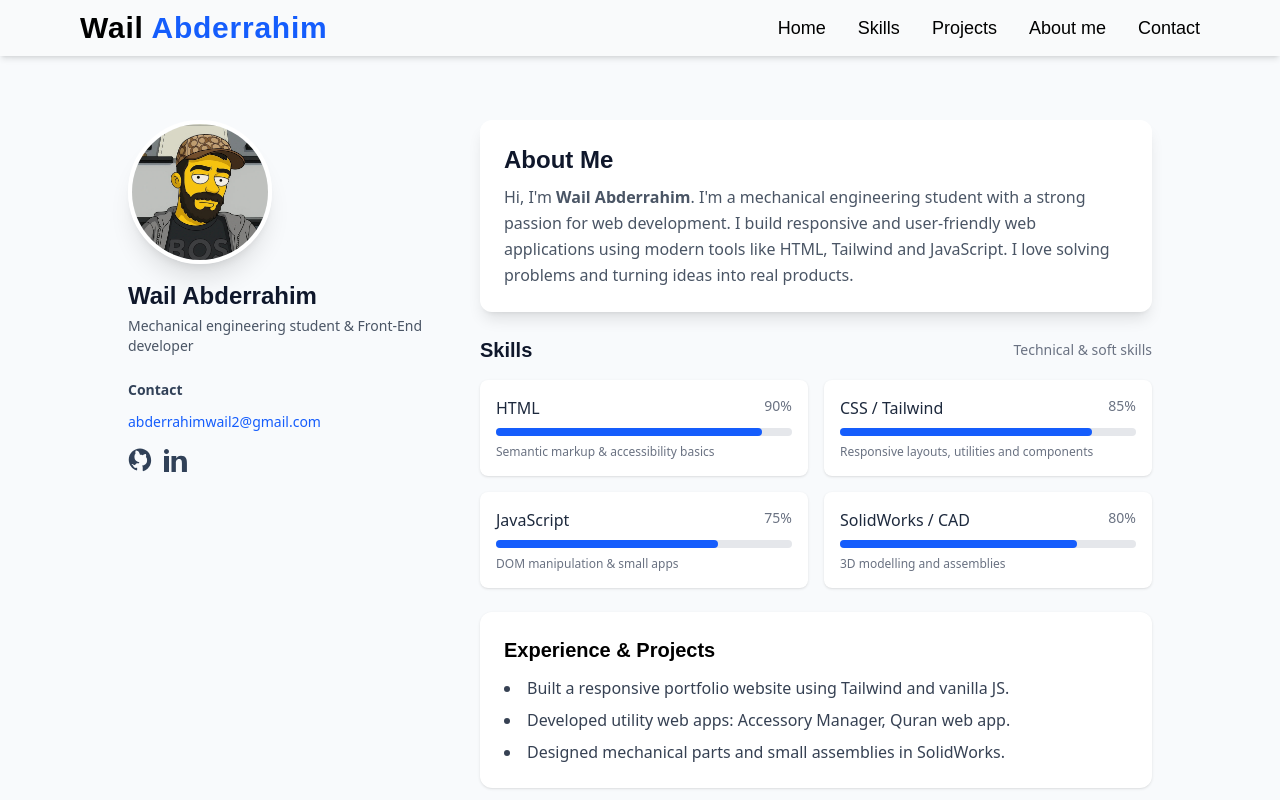
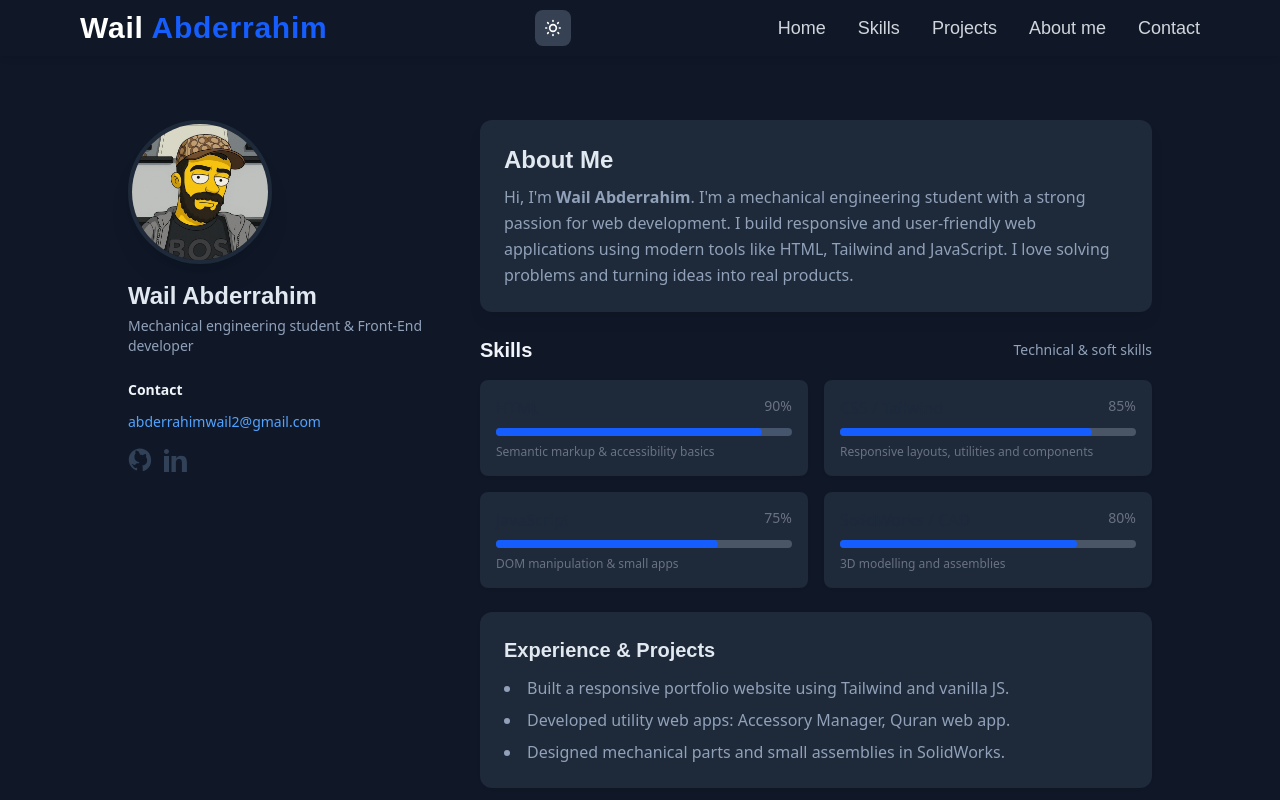
Before and after one commit to wailAbderrahim/portfolio, a plain HTML site: page about.html in a window 1280 px wide. Shown: the top 800 px of the page. Drawn offline with nearby package versions, Linux system fonts and the light colour scheme; a web font is replaced by a local one.

Commit message:
making dark mode theme

```diff
--- a/about.html
+++ b/about.html
@@ -1,5 +1,5 @@
 <!DOCTYPE html>
-<html lang="en">
+<html lang="en" class="dark">
 <head>
     <meta charset="UTF-8">
     <meta name="viewport" content="width=device-width, initial-scale=1.0">
@@ -12,26 +12,26 @@
 
     <title>Wail Abderrahim | About </title>
 </head>
-<body>
+<body class="dark:bg-gray-900">
     <!-- About Section -->
-<section id="about" class="min-h-screen bg-slate-50 py-16 px-6">
+<section id="about" class="min-h-screen bg-slate-50 py-16 px-6 dark:bg-gray-900">
   <div class="max-w-5xl mx-auto grid grid-cols-1 md:grid-cols-3 gap-8 items-start">
 
     <!-- Left: Photo + Contact -->
     <div class="md:col-span-1 flex flex-col items-center md:items-start">
-      <div class="w-36 h-36 rounded-full overflow-hidden shadow-xl border-4 border-white">
+      <div class="w-36 h-36 rounded-full overflow-hidden shadow-xl border-4 border-white dark:border-gray-800">
         <!-- ضع صورة في المسار images/wail.jpg أو بدّل المسار -->
         <img src="images/wail.jpg" alt="Wail Profile" class="w-full h-full object-cover">
       </div>
 
-      <h3 class="mt-4 text-2xl font-bold text-slate-900 font-momo">Wail Abderrahim</h3>
-      <p class="text-sm text-gray-600 mt-1">Mechanical engineering student & Front-End developer</p>
+      <h3 class="mt-4 text-2xl font-bold text-slate-900 font-momo dark:text-slate-200">Wail Abderrahim</h3>
+      <p class="text-sm text-gray-600 mt-1 dark:text-slate-400">Mechanical engineering student & Front-End developer</p>
 
       <!-- Contact / Socials -->
       <div class="mt-6 w-full">
-        <h4 class="text-sm font-semibold text-slate-700 mb-3">Contact</h4>
+        <h4 class="text-sm font-semibold text-slate-700 mb-3 dark:text-slate-100">Contact</h4>
         <div class="flex flex-col gap-2">
-          <a href="mailto:abderrahimwail2@gmail.com" class="text-sm text-blue-600 hover:underline">abderrahimwail2@gmail.com</a>
+          <a href="mailto:abderrahimwail2@gmail.com" class="text-sm text-blue-600 hover:underline dark:text-blue-400">abderrahimwail2@gmail.com</a>
           <div class="flex gap-3 mt-2">
             <!-- GitHub -->
             <a href="https://github.com/wailAbderrahim" target="_blank" class="hover:opacity-80" aria-label="GitHub">
@@ -50,9 +50,9 @@
     <!-- Right: About text + Skills -->
     <div class="md:col-span-2">
       <!-- Intro story -->
-      <div class="bg-white shadow-lg rounded-xl p-6 mb-6" data-aos="zoom-in">
-        <h2 class="text-2xl font-bold text-slate-900 mb-2 font-momo">About Me</h2>
-        <p class="text-gray-600 leading-relaxed">
+      <div class="bg-white shadow-lg rounded-xl p-6 mb-6 dark:bg-gray-800" data-aos="zoom-in">
+        <h2 class="text-2xl font-bold text-slate-900 mb-2 font-momo dark:text-slate-200">About Me</h2>
+        <p class="text-slate-600 leading-relaxed dark:text-slate-400">
           Hi, I'm <strong>Wail Abderrahim</strong>. I'm a mechanical engineering student with a strong passion for web development.
           I build responsive and user-friendly web applications using modern tools like HTML, Tailwind and JavaScript.
           I love solving problems and turning ideas into real products.
@@ -61,53 +61,53 @@
 
       <!-- Skills header -->
       <div class="flex items-center justify-between mb-4">
-        <h3 class="text-xl font-semibold text-slate-900 font-momo">Skills</h3>
-        <div class="text-sm text-gray-500">Technical & soft skills</div>
+        <h3 class="text-xl font-semibold text-slate-900 font-momo dark:text-slate-100">Skills</h3>
+        <div class="text-sm text-slate-600 dark:text-slate-400">Technical & soft skills</div>
       </div>
 
       <!-- Skills grid -->
       <div class="grid grid-cols-1 sm:grid-cols-2 gap-4">
 
         <!-- Skill item with progress -->
-        <div class="bg-white rounded-lg p-4 shadow" data-aos="fade-right">
+        <div class="bg-white rounded-lg p-4 shadow dark:bg-gray-800" data-aos="fade-right">
           <div class="flex justify-between mb-2">
             <span class="font-medium text-slate-800">HTML</span>
             <span class="text-sm text-gray-500">90%</span>
           </div>
-          <div class="w-full bg-gray-200 rounded-full h-2">
+          <div class="w-full bg-gray-200 rounded-full dark:bg-slate-600 h-2">
             <div class="bg-blue-600 h-2 rounded-full" style="width:90%"></div>
           </div>
           <p class="text-xs text-gray-500 mt-2">Semantic markup & accessibility basics</p>
         </div>
 
-        <div class="bg-white rounded-lg p-4 shadow" data-aos="fade-left">
+        <div class="bg-white rounded-lg p-4 shadow dark:bg-gray-800" data-aos="fade-left">
           <div class="flex justify-between mb-2">
             <span class="font-medium text-slate-800">CSS / Tailwind</span>
             <span class="text-sm text-gray-500">85%</span>
           </div>
-          <div class="w-full bg-gray-200 rounded-full h-2">
+          <div class="w-full bg-gray-200 rounded-full h-2 dark:bg-gray-600">
             <div class="bg-blue-600 h-2 rounded-full" style="width:85%"></div>
           </div>
           <p class="text-xs text-gray-500 mt-2">Responsive layouts, utilities and components</p>
         </div>
 
-        <div class="bg-white rounded-lg p-4 shadow" data-aos="fade-right">
+        <div class="bg-white rounded-lg p-4 shadow dark:bg-gray-800" data-aos="fade-right">
           <div class="flex justify-between mb-2">
             <span class="font-medium text-slate-800">JavaScript</span>
             <span class="text-sm text-gray-500">75%</span>
           </div>
-          <div class="w-full bg-gray-200 rounded-full h-2">
+          <div class="w-full bg-gray-200 rounded-full h-2 dark:bg-gray-600">
             <div class="bg-blue-600 h-2 rounded-full" style="width:75%"></div>
           </div>
           <p class="text-xs text-gray-500 mt-2">DOM manipulation & small apps</p>
         </div>
 
-        <div class="bg-white rounded-lg p-4 shadow" data-aos="fade-left">
+        <div class="bg-white rounded-lg p-4 shadow dark:bg-gray-800" data-aos="fade-left">
           <div class="flex justify-between mb-2">
             <span class="font-medium text-slate-800">SolidWorks / CAD</span>
             <span class="text-sm text-gray-500">80%</span>
           </div>
-          <div class="w-full bg-gray-200 rounded-full h-2">
+          <div class="w-full bg-gray-200 rounded-full h-2 dark:bg-gray-600">
             <div class="bg-blue-600 h-2 rounded-full" style="width:80%"></div>
           </div>
           <p class="text-xs text-gray-500 mt-2">3D modelling and assemblies</p>
@@ -116,9 +116,9 @@
       </div>
 
       <!-- Experience / Projects short -->
-      <div class="mt-6 bg-white rounded-xl p-6 shadow" data-aos="zoom-in">
-        <h3 class="text-xl font-semibold mb-3 font-momo">Experience & Projects</h3>
-        <ul class="list-disc list-inside text-gray-700 space-y-2">
+      <div class="mt-6 bg-white rounded-xl p-6 shadow dark:bg-gray-800" data-aos="zoom-in">
+        <h3 class="text-xl font-semibold mb-3 font-momo dark:text-slate-200">Experience & Projects</h3>
+        <ul class="list-disc list-inside text-gray-700 space-y-2 dark:text-slate-400">
           <li>Built a responsive portfolio website using Tailwind and vanilla JS.</li>
           <li>Developed utility web apps: Accessory Manager, Quran web app.</li>
           <li>Designed mechanical parts and small assemblies in SolidWorks.</li>
@@ -126,9 +126,9 @@
       </div>
 
       <!-- Goals -->
-      <div class="mt-6 bg-white rounded-xl p-6 shadow" data-aos="zoom-in">
-        <h3 class="text-xl font-semibold mb-3 font-momo">Goals</h3>
-        <p class="text-gray-600">
+      <div class="mt-6 bg-white rounded-xl p-6 shadow dark:bg-gray-800 " data-aos="zoom-in">
+        <h3 class="text-xl font-semibold mb-3 font-momo dark:text-slate-200">Goals</h3>
+        <p class="text-gray-600 dark:text-slate-400">
           My goal is to become a full-stack developer, combine mechanical design with smart software,
           and build useful products that solve real problems. I'm learning React and improving my JavaScript skills.
         </p>
@@ -147,6 +147,7 @@
         once: false,    // false = كل مرة تنزل وتطلع تعاود الحركة
       });
     </script>
+    <script src="scripts/theme.js"></script>
 
 </body>
 </html>
--- a/scripts/nav.js
+++ b/scripts/nav.js
@@ -1,14 +1,26 @@
 function navigationBar(){
     let nav = `
-      <header class="sticky top-0 z-50 bg-gray-50 shadow-md transition-all duration-300">
-      <nav class="max-w-6xl mx-auto h-14 flex items-center justify-between px-4">
+      <header class="sticky top-0 z-50 bg-gray-50 shadow-md transition-all duration-300 dark:bg-gray-900">
+      <nav class="max-w-6xl mx-auto h-14 flex items-center justify-between px-4 dark:bg-gray-900 dark:text-white">
         <!-- Logo -->
         <h1 class="font-momo text-xl md:text-3xl font-bold tracking-wide">
           Wail <span class="text-blue-600">Abderrahim</span>
         </h1>
 
+        <button id="toggleDark" class="p-2 rounded-lg bg-gray-200 dark:bg-gray-700">
+          <svg id="sun" class="w-5 h-5 hidden dark:block" xmlns="http://www.w3.org/2000/svg" fill="none" viewBox="0 0 24 24" stroke="currentColor">
+            <path stroke-linecap="round" stroke-linejoin="round" stroke-width="2"
+              d="M12 3v1m0 16v1m8.66-9h-1M4.34 12h-1m15.364 6.364l-.707-.707M6.343 6.343l-.707-.707m12.728 0l-.707.707M6.343 17.657l-.707.707M12 8a4 4 0 100 8 4 4 0 000-8z" />
+          </svg>
+          <svg id="moon" class="w-5 h-5 block dark:hidden" xmlns="http://www.w3.org/2000/svg" fill="none" viewBox="0 0 24 24" stroke="currentColor">
+            <path stroke-linecap="round" stroke-linejoin="round" stroke-width="2"
+              d="M21 12.79A9 9 0 1111.21 3a7 7 0 009.79 9.79z" />
+          </svg>
+        </button>
+
+
         <!-- Mobile Menu Button -->
-        <button id="menu-btn" class="xl:hidden lg:hidden  w-10 h-10 flex items-center justify-center rounded-lg transition-colors focus:outline-none focus:ring-2 focus:ring-gray-300">
+        <button id="menu-btn" class="xl:hidden lg:hidden  w-10 h-10 flex items-center justify-center rounded-lg transition-colors focus:outline-none focus:ring-2 focus:ring-gray-300 dark:focus:ring-gray-800">
           <svg class="w-6 h-6 text-gray-700" xmlns="http://www.w3.org/2000/svg" fill="none" viewBox="0 0 17 14">
             <path stroke="currentColor" stroke-linecap="round" stroke-linejoin="round" stroke-width="2" d="M1 1h15M1 7h15M1 13h15"/>
           </svg>
@@ -17,23 +29,23 @@ function navigationBar(){
         <!-- Desktop Menu -->
         <div class="hidden lg:block xl:block">
           <ul class="flex space-x-8">
-            <li><a href="index.html" class="font-momo text-sm md:text-lg  font-light hover:text-blue-600 transition-colors">Home</a></li>
-            <li><a href="skills.html" class="font-momo text-sm md:text-lg font-light hover:text-blue-600 transition-colors">Skills</a></li>
-            <li><a href="projects.html" class="font-momo text-sm md:text-lg font-light hover:text-blue-600 transition-colors">Projects</a></li>
-            <li><a href="about.html" class="font-momo text-sm md:text-lg font-light hover:text-blue-600 transition-colors">About me</a></li>
-            <li><a href="contact.html" class="font-momo text-sm md:text-lg font-light hover:text-blue-600 transition-colors">Contact</a></li>
+            <li><a href="index.html" class="font-momo text-sm md:text-lg  font-light hover:text-blue-600 transition-colors dark:text-gray-300">Home</a></li>
+            <li><a href="skills.html" class="font-momo text-sm md:text-lg font-light hover:text-blue-600 transition-colors dark:text-gray-300">Skills</a></li>
+            <li><a href="projects.html" class="font-momo text-sm md:text-lg font-light hover:text-blue-600 transition-colors dark:text-gray-300">Projects</a></li>
+            <li><a href="about.html" class="font-momo text-sm md:text-lg font-light hover:text-blue-600 transition-colors dark:text-gray-300">About me</a></li>
+            <li><a href="contact.html" class="font-momo text-sm md:text-lg font-light hover:text-blue-600 transition-colors dark:text-gray-300">Contact</a></li>
           </ul>
         </div>
       </nav>
 
       <!-- Mobile Dropdown -->
-      <div id="navbar-default" class="hidden  xl:hidden lg:hidden bg-gray-100 border-t border-gray-200 shadow-sm">
+      <div id="navbar-default" class="hidden  xl:hidden lg:hidden bg-gray-100 border-t border-gray-200 shadow-sm dark:bg-gray-900 dark:border-gray-900">
         <ul class="flex flex-col text-center p-4 space-y-2">
-          <li><a href="index.html" class="block py-2 text-gray-700 hover:text-blue-600 font-momo">Home</a></li>
-          <li><a href="skills.html" class="block py-2 text-gray-700 hover:text-blue-600 font-momo">Skills</a></li>
-          <li><a href="projects.html" class="block py-2 text-gray-700 hover:text-blue-600 font-momo">Projects</a></li>
-          <li><a href="about.html" class="block py-2 text-gray-700 hover:text-blue-600 font-momo">About me</a></li>
-          <li><a href="contact.html" class="block py-2 text-gray-700 hover:text-blue-600 font-momo">Contact</a></li>
+          <li><a href="index.html" class="block py-2 text-gray-700 hover:text-blue-600 font-momo dark:text-slate-300">Home</a></li>
+          <li><a href="skills.html" class="block py-2 text-gray-700 hover:text-blue-600 font-momo dark:text-slate-300">Skills</a></li>
+          <li><a href="projects.html" class="block py-2 text-gray-700 hover:text-blue-600 font-momo dark:text-slate-300">Projects</a></li>
+          <li><a href="about.html" class="block py-2 text-gray-700 hover:text-blue-600 font-momo dark:text-slate-300">About me</a></li>
+          <li><a href="contact.html" class="block py-2 text-gray-700 hover:text-blue-600 font-momo dark:text-slate-300">Contact</a></li>
         </ul>
       </div>
     </header>
--- a/scripts/projects.js
+++ b/scripts/projects.js
@@ -6,11 +6,11 @@ let html = '';
 projects.forEach(project =>{
     html +=`
 
-    <div class="bg-white shadow-lg rounded-xl overflow-hidden hover:shadow-2xl transition transform hover:-translate-y-2">
+    <div class="bg-white shadow-lg rounded-xl overflow-hidden hover:shadow-2xl transition transform hover:-translate-y-2 dark:bg-gray-800">
         <img src="${project.image}" class="h-40 w-full object-cover" alt="project">
         <div class="p-4">
-          <h3 class="text-xl font-bold text-slate-900 mb-2">${project.name}</h3>
-          <p class="text-sm text-slate-600 mb-4">${project.discription}.</p>
+          <h3 class="text-xl font-bold text-slate-900 mb-2 dark:text-slate-100">${project.name}</h3>
+          <p class="text-sm text-slate-600 mb-4 dark:text-slate-400">${project.discription}.</p>
 
           <div class="flex justify-between">
             <a href="${project.view}" class="text-sm font-semibold text-white bg-blue-600 hover:bg-blue-700 py-1.5 px-3 rounded-md">View</a>
--- /dev/null
+++ b/scripts/theme.js
@@ -0,0 +1,17 @@
+const html = document.documentElement;
+const btn = document.getElementById("toggleDark");
+
+btn.addEventListener("click", () => {
+  if (html.classList.contains("dark")) {
+    html.classList.remove("dark");
+    localStorage.setItem("theme", "light");
+  } else {
+    html.classList.add("dark");
+    localStorage.setItem("theme", "dark");
+  }
+});
+
+// نحافظ على الوضع بعد التحديث
+if (localStorage.getItem("theme") === "dark") {
+  html.classList.add("dark");
+}
--- a/src/input.css
+++ b/src/input.css
@@ -1,7 +1,11 @@
 
 @import url('https://fonts.googleapis.com/css2?family=Momo+Trust+Display&family=Prompt:ital,wght@0,100;0,200;0,300;0,400;0,500;0,600;0,700;0,800;0,900;1,100;1,200;1,300;1,400;1,500;1,600;1,700;1,800;1,900&display=swap');
+@custom-variant dark (&:where(.dark, .dark *));
+@import "tailwindcss";
+@tailwind base;
+@tailwind components;
+@tailwind utilities;
 
-@import "tailwindcss";
 
 @theme{
     --font-momo:  "Momo Trust Display", sans-serif;
--- a/tailwind.config.js
+++ b/tailwind.config.js
@@ -1,5 +1,6 @@
 /** @type {import('tailwindcss').Config} */
 module.exports = {
+  darkMode: 'class', // لازم تكون هذي القيمة
   content: [
     "./index.html",
     "./src/**/*.{js,ts,jsx,tsx}",
```
Also changed, not shown: contact.html (+16 -14 lines), index.html (+11 -8 lines), projects.html (+4 -2 lines), skills.html (+22 -20 lines), dist/output.css. Lines whose indentation alone changed are shown as unchanged.
